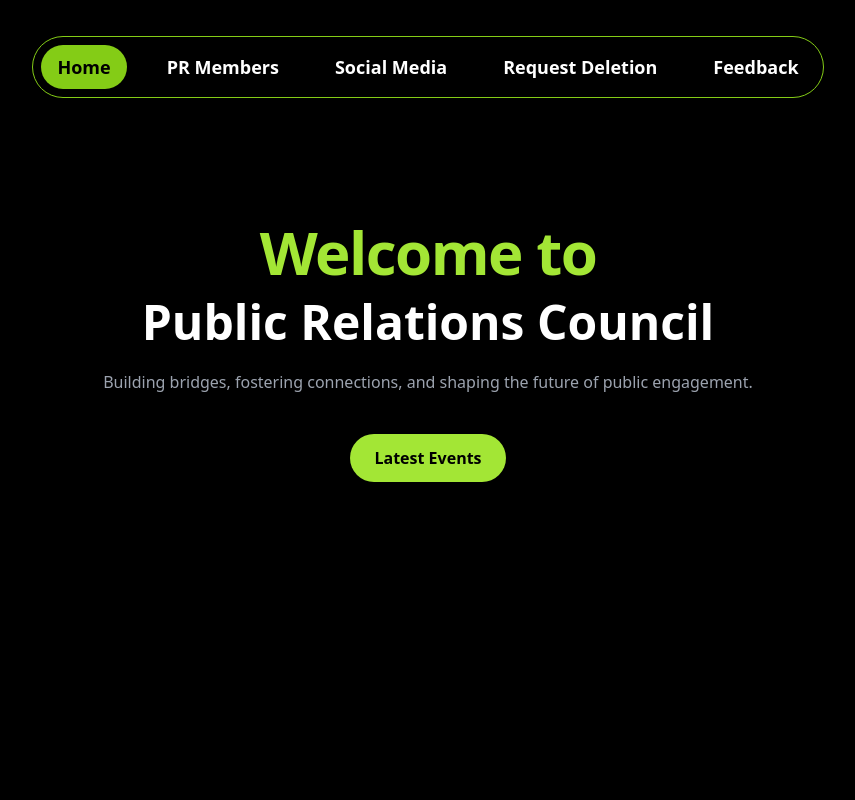
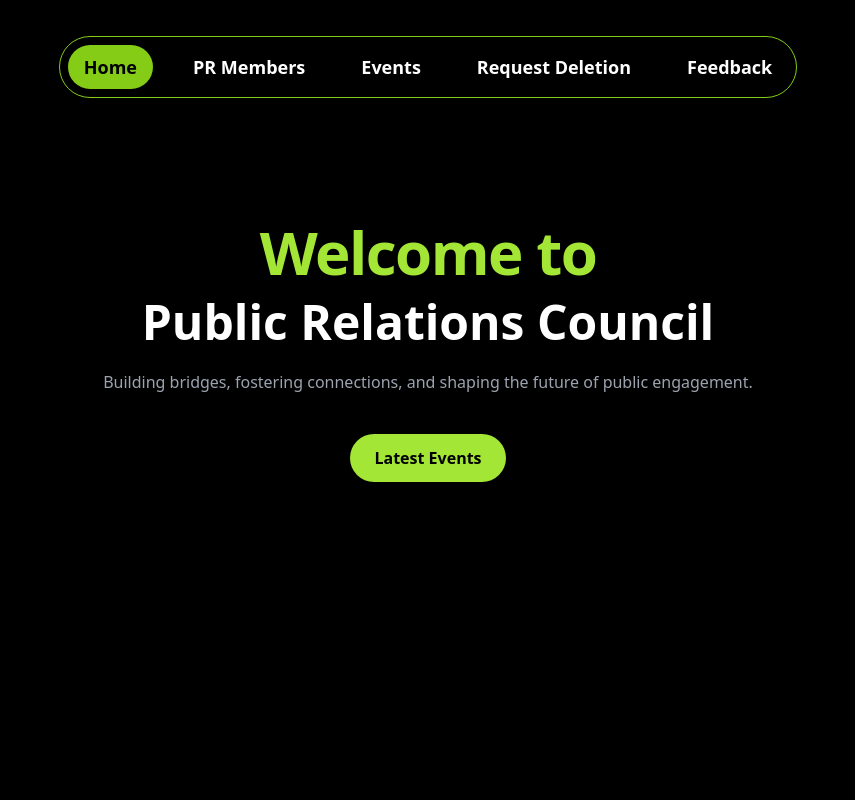
Before and after one commit to iiitraichur/prcouncil, a Next.js app: page / in a window 1280 px wide. Shown: the top 800 px of the page, without its empty margins (212-1067 px from the left). Built offline with nearby package versions, Linux system fonts and the light colour scheme; no server answers; the database is empty.

Commit message:
Navabar update

```diff
--- a/app/components/Navbar.tsx
+++ b/app/components/Navbar.tsx
@@ -12,7 +12,7 @@ const Navbar: React.FC = () => {
   const navItems = [
     { name: 'Home', path: '/' },
     { name: 'PR Members', path: '/members' },
-    { name: 'Social Media', path: '/social-media' },
+    { name: 'Events', path: '/events' },
     { name: 'Request Deletion', path: '/request-deletion' },
     { name: 'Feedback', path: '/feedback' },
   ];
```
